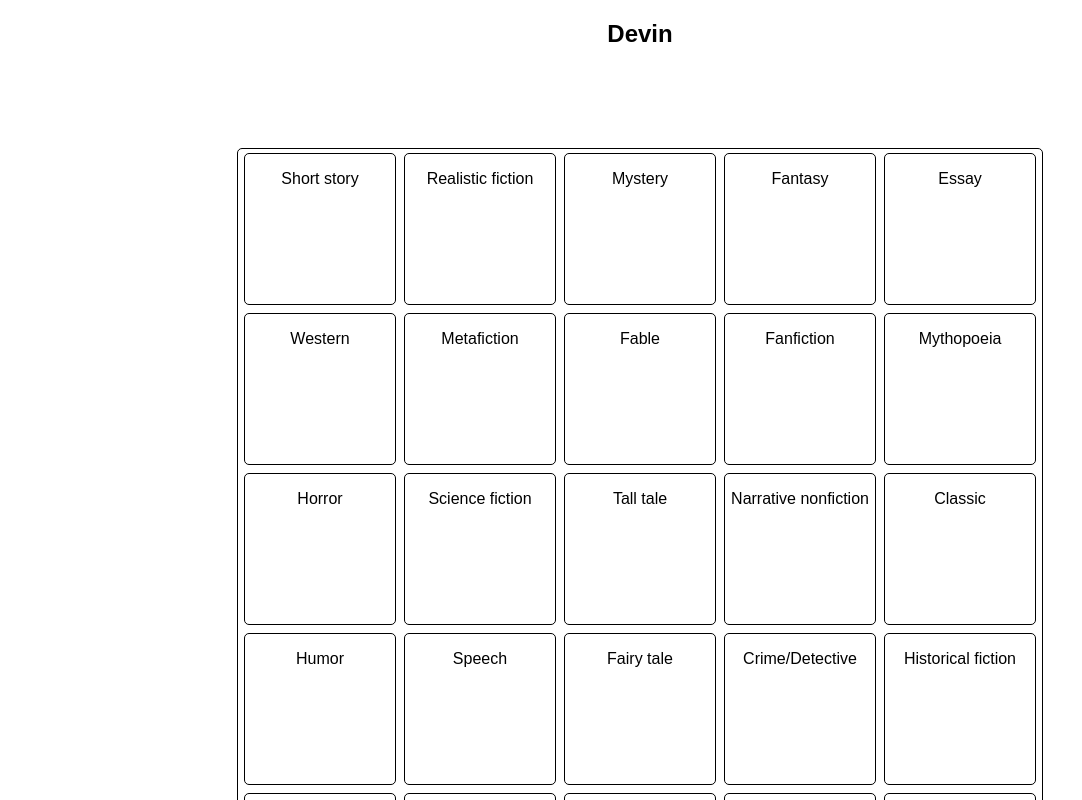
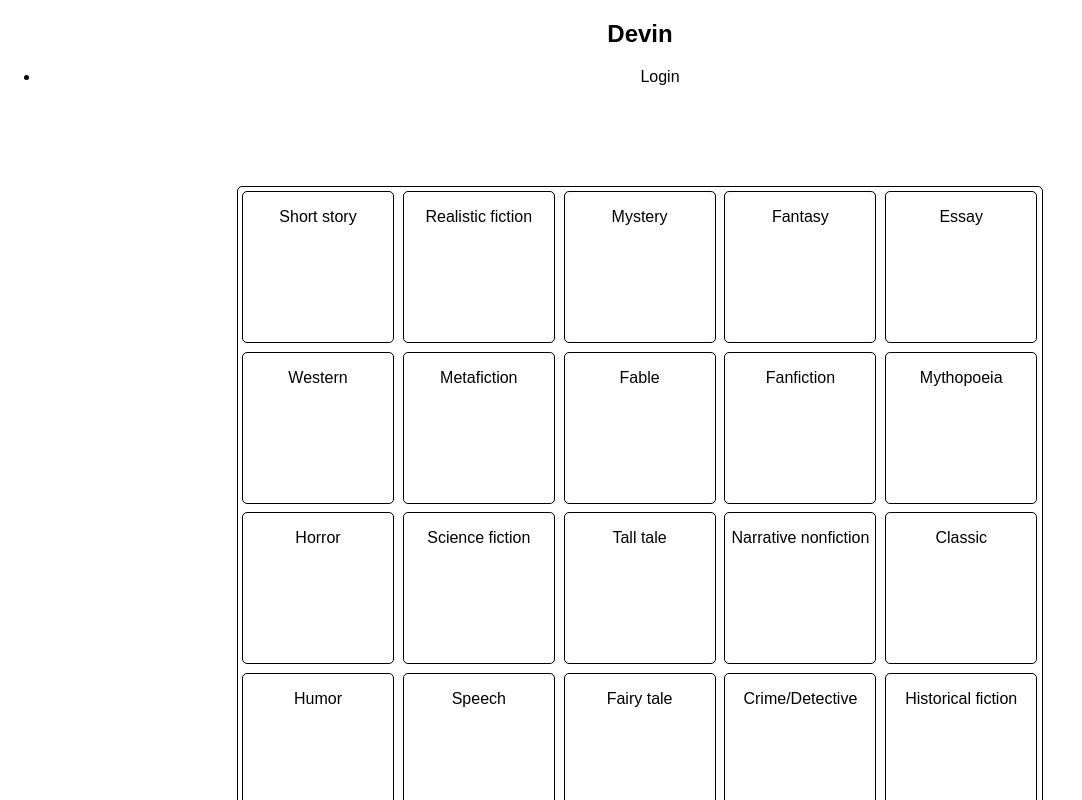
Before and after one commit to sea-golden-bears-2017/react-is-awesome, a React (Create React App) app: page / in a window 1280 px wide. Shown: the top 800 px of the page, without its empty margins (0-1082 px from the left). Built offline with nearby package versions, Linux system fonts and the light colour scheme.

Commit message:
Set up code to get a login box to appear

```diff
--- a/src/App.js
+++ b/src/App.js
@@ -4,6 +4,7 @@ import './App.css';
 import Board from './components/Board';
 import Header from './components/Header';
 import Booklist from './components/Booklist';
+import LoginBox from './components/LoginBox';
 
 // eslint-disable-next-line react/prefer-stateless-function
 class App extends Component {
@@ -12,11 +13,13 @@ class App extends Component {
     this.searchByGenre = this.searchByGenre.bind(this);
     this.displayBooklist = this.displayBooklist.bind(this);
     this.readBook = this.readBook.bind(this);
+    this.navClick = this.navClick.bind(this);
     this.book = null;
     this.state = {
       currentUser: 'Devin',
       bookList: [],
       booksRead: [],
+      loginBox: false,
     };
   }
 
@@ -45,6 +48,15 @@ class App extends Component {
       return null
     }
   }
+
+  navClick(event) {
+    const click = event.target.id;
+    if (click === 'login') {
+      this.setState({
+        loginBox: true,
+      });
+    }
+  }
   // componentDidMount() {
   //   $.ajax({
   //     url: "https://react-is-awesome-backend.herokuapp.com/sessions",
@@ -61,9 +73,15 @@ class App extends Component {
   // }
 
   render() {
+    let loginBox = null
+    if (this.state.loginBox === true) {
+      loginBox =  <LoginBox />;
+    }
+
     return (
       <div className="App">
-        <Header title={this.state.currentUser} />
+        <Header title={this.state.currentUser} navClick={this.navClick} />
+        {loginBox}
         <Board search={this.searchByGenre} booksRead={this.state.booksRead} />
         {this.displayBooklist()}
       </div>
--- a/src/board.css
+++ b/src/board.css
@@ -5,6 +5,8 @@
   border-radius: 5px;
   margin: auto;
   margin-top: 100px;
+  display: grid;
+  grid-template-columns: repeat(5, 1fr);
 }
 
 .Cell {
--- a/src/components/Header.js
+++ b/src/components/Header.js
@@ -7,6 +7,9 @@ class Header extends Component {
     return (
       <div className="Header">
         <h2>{this.props.title}</h2>
+        <ul className="nav">
+          <li onClick={this.props.navClick} id="login">Login</li>
+        </ul>
       </div>
     );
   }
--- /dev/null
+++ b/src/components/LoginBox.js
@@ -0,0 +1,16 @@
+import React, { Component } from 'react';
+
+// eslint-disable-next-line react/prefer-stateless-function
+
+class LoginBox extends Component {
+
+  render() {
+    return (
+      <div className="LoginBox">
+        <p>I'm a box!</p>
+      </div>
+    );
+  }
+}
+
+export default LoginBox;
```
